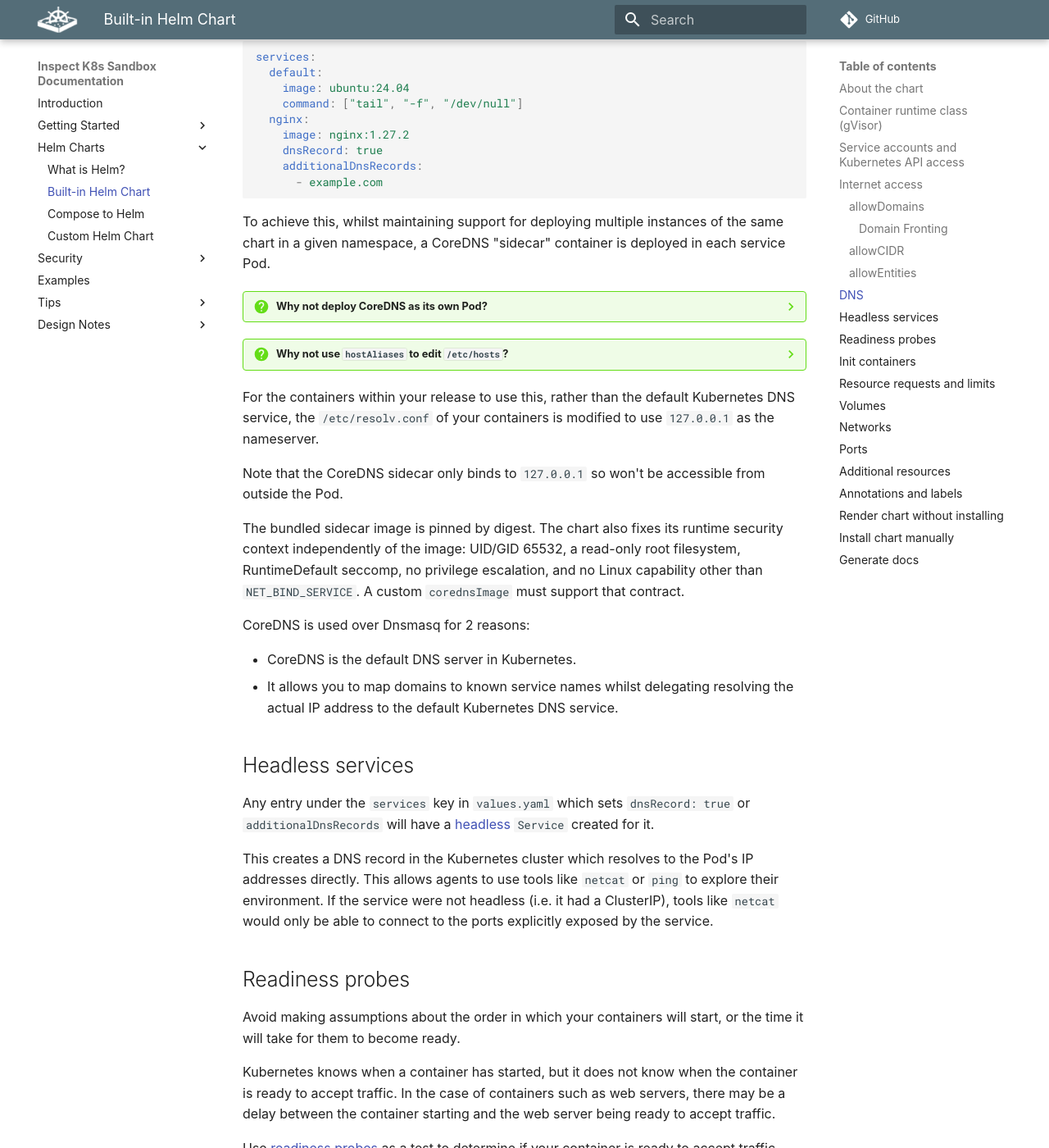
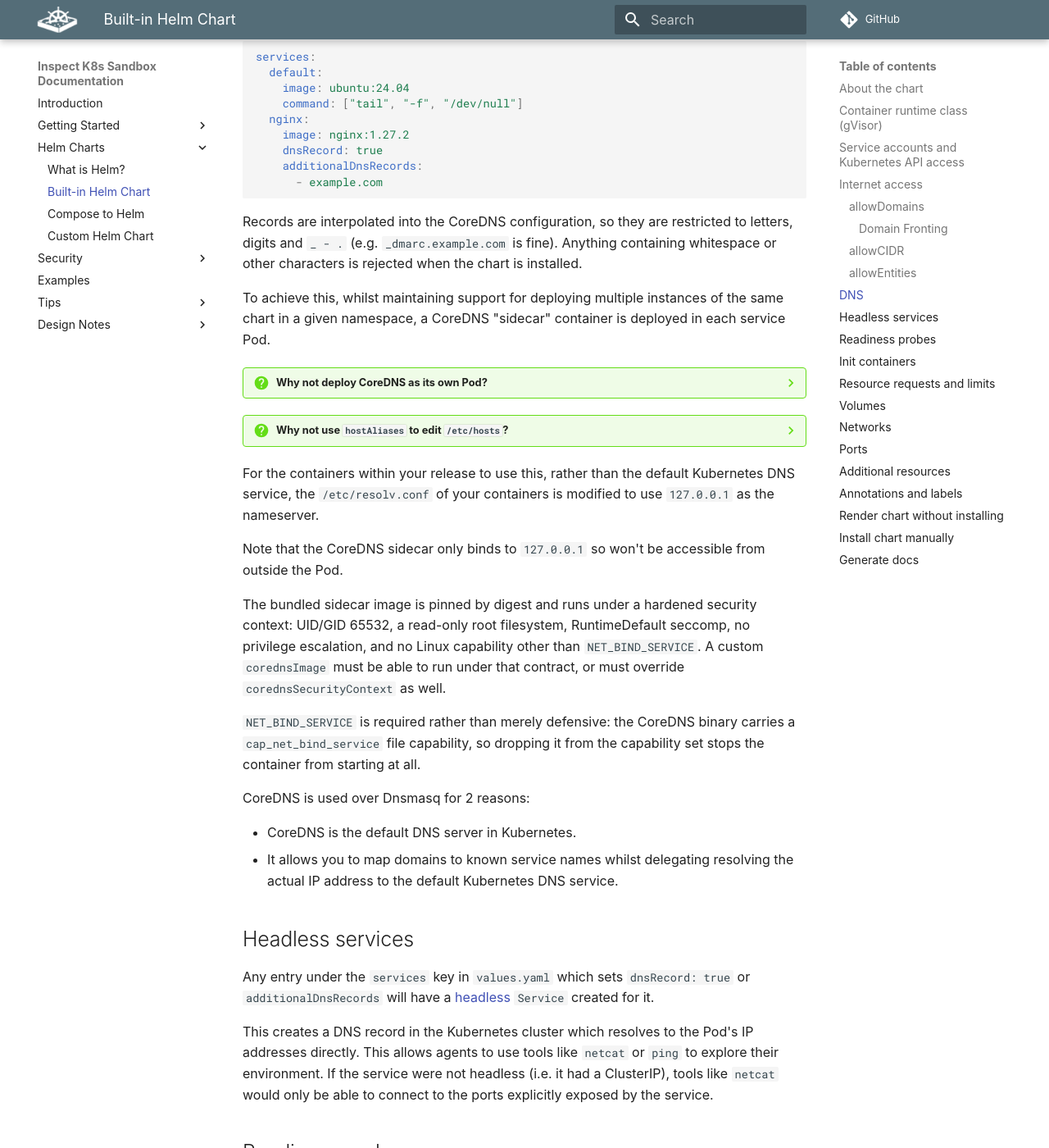
Before and after one commit to UKGovernmentBEIS/inspect_k8s_sandbox, an MkDocs documentation site: the page built from docs/docs/helm/built-in-chart.md, in a window 1280 px wide and 1400 px high, scrolled down 4410 px. Shown: the whole window at 82% size. Built offline with MkDocs 1.6.1 and Material for MkDocs 9.7.7, drawn with Linux system fonts in a browser that asks for light colours; some web fonts are replaced; comment, search, counter and statistics services are not loaded.

Commit message:
Address review feedback on the CoreDNS hardening
- Loosen the additionalDnsRecords pattern to injection-safety only, so
  legitimate records like _dmarc.example.com are accepted again. The
  security property is "no whitespace or Corefile metacharacters";
  hostname validity is CoreDNS's business.
- Add corednsSecurityContext so an image that cannot run under the
  hardened default has an escape hatch other than forking the chart.
- Drop the version label from the StatefulSet (helm.sh/chart already
  carries it) and rename the Pod one to aisi.gov.uk/k8s-sandbox-version.
- Validate network names and global.nameOverride/fullnameOverride, which
  reach label keys, a CiliumNetworkPolicy name and the Corefile.
- Assert that the *schema* rejects the injection fixtures. The previous
  test passed on any non-zero exit, so it also passed with the schema
  deleted.
- Read the chart version from Chart.yaml in tests rather than hardcoding.
- Put the corednsImage note in values.yaml so helm-docs keeps it; the
  hand-edited README was failing the pre-commit CI job.

Co-Authored-By: Claude <noreply@anthropic.com>

````diff
--- a/docs/docs/helm/built-in-chart.md
+++ b/docs/docs/helm/built-in-chart.md
@@ -232,6 +232,10 @@ services:
       - example.com
 ```
 
+Records are interpolated into the CoreDNS configuration, so they are restricted to
+letters, digits and `_ - .` (e.g. `_dmarc.example.com` is fine). Anything containing
+whitespace or other characters is rejected when the chart is installed.
+
 To achieve this, whilst maintaining support for deploying multiple instances of the same
 chart in a given namespace, a CoreDNS "sidecar" container is deployed in each service
 Pod.
@@ -257,10 +261,15 @@ the nameserver.
 Note that the CoreDNS sidecar only binds to `127.0.0.1` so won't be accessible from
 outside the Pod.
 
-The bundled sidecar image is pinned by digest. The chart also fixes its runtime
-security context independently of the image: UID/GID 65532, a read-only root
-filesystem, RuntimeDefault seccomp, no privilege escalation, and no Linux capability
-other than `NET_BIND_SERVICE`. A custom `corednsImage` must support that contract.
+The bundled sidecar image is pinned by digest and runs under a hardened security
+context: UID/GID 65532, a read-only root filesystem, RuntimeDefault seccomp, no
+privilege escalation, and no Linux capability other than `NET_BIND_SERVICE`. A custom
+`corednsImage` must be able to run under that contract, or must override
+`corednsSecurityContext` as well.
+
+`NET_BIND_SERVICE` is required rather than merely defensive: the CoreDNS binary carries
+a `cap_net_bind_service` file capability, so dropping it from the capability set stops
+the container from starting at all.
 
 CoreDNS is used over Dnsmasq for 2 reasons:
 
````
Also changed, not shown: docs/docs/design/limitations.md (+8 -2 lines), src/k8s_sandbox/resources/helm/agent-env/templates/services.yaml (+4 -14 lines), src/k8s_sandbox/resources/helm/agent-env/values.yaml (+27 -3 lines), src/k8s_sandbox/resources/helm/agent-env/README.md, 3 other files.
